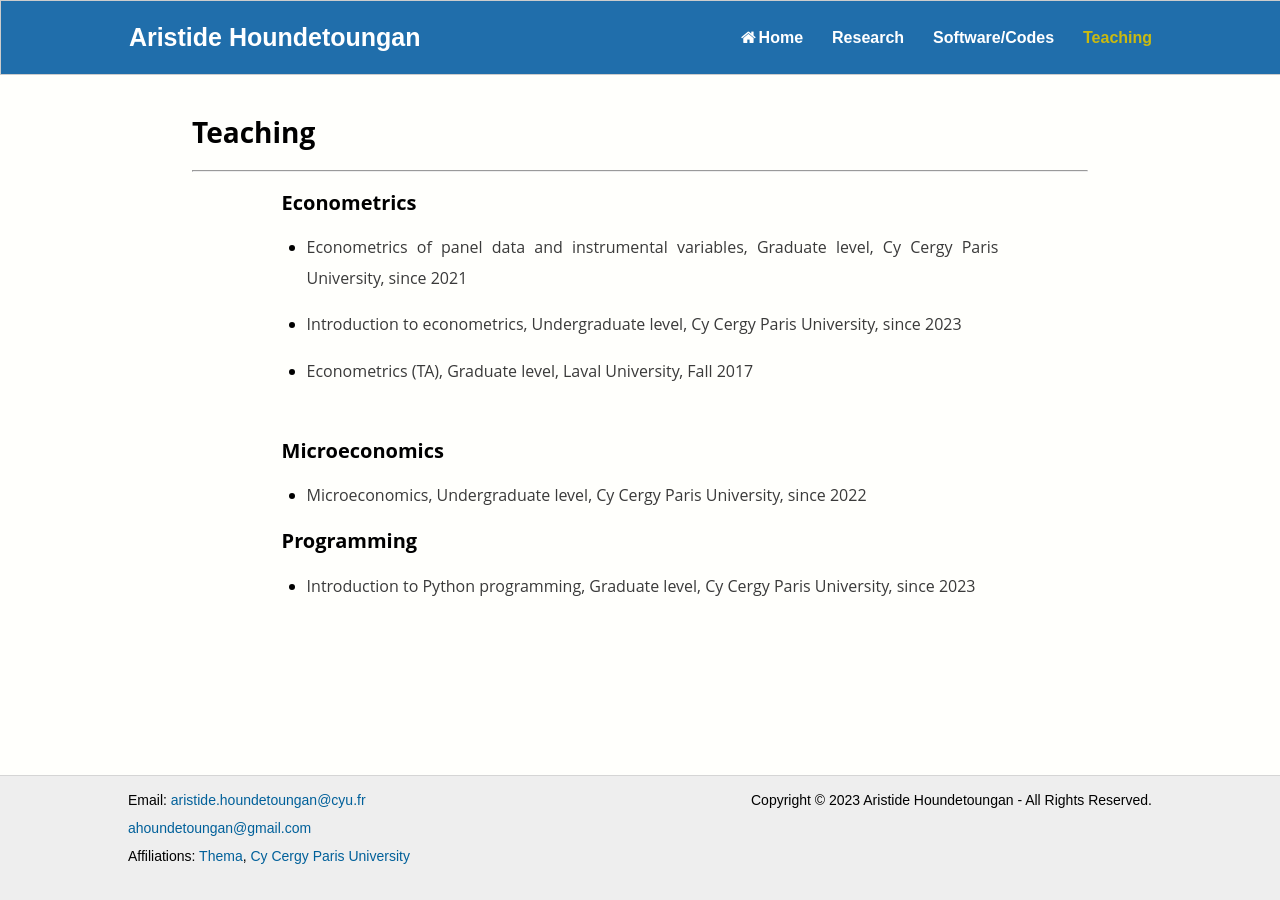
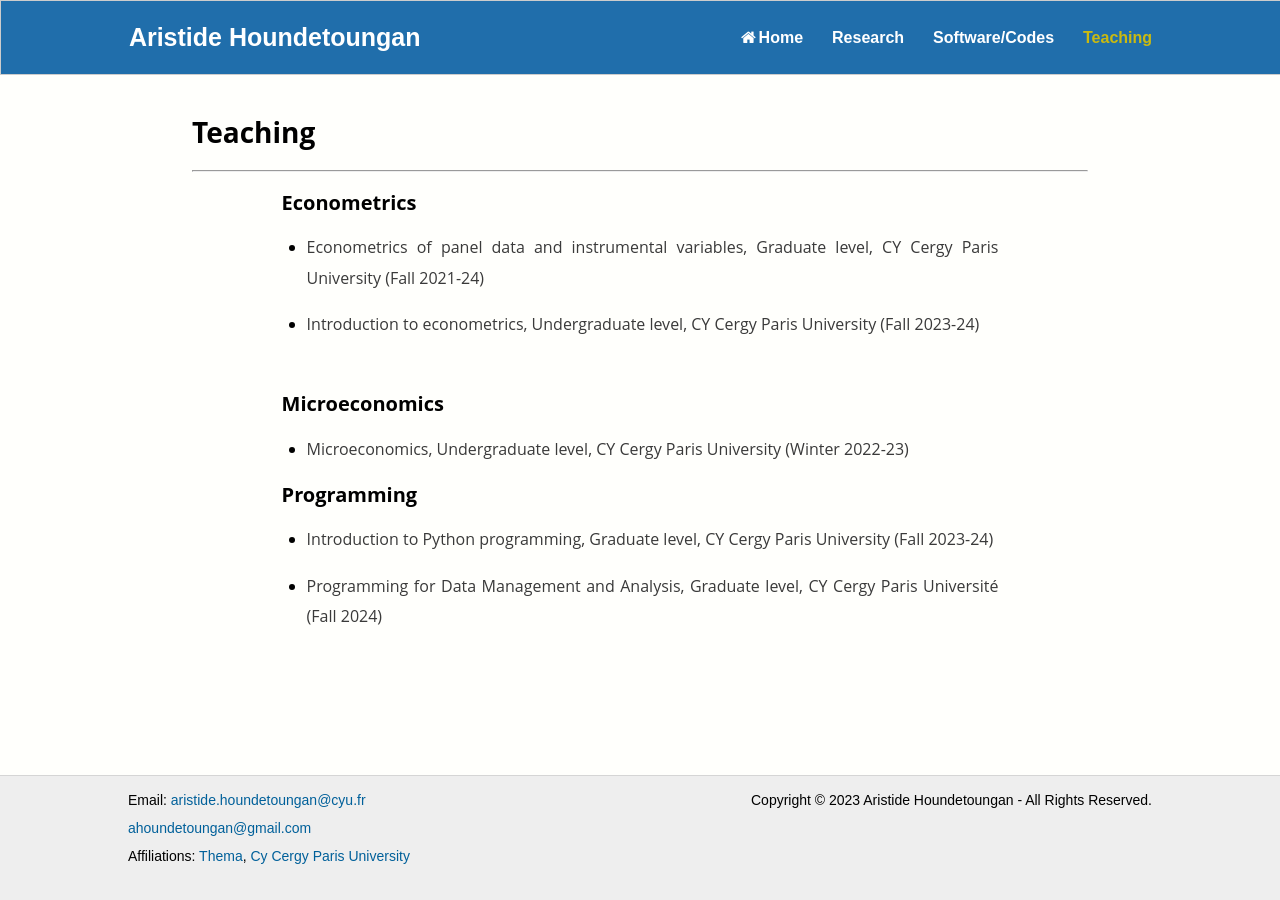
Before and after one commit to ahoundetoungan/ahoundetoungan.github.io, a Jekyll site: the page built from teaching/index.html, in a window 1280 px wide. Built offline with Jekyll 4.4.1, drawn with Linux system fonts in a browser that asks for light colours.

Commit message:
updateCV

```diff
--- a/teaching/index.html
+++ b/teaching/index.html
@@ -15,18 +15,19 @@
   <div id = "research2">
     <h2>Econometrics</h2>
     <ul>
-      <li><p class="nomarginafter"> <a href="/teaching/panel-iv" class="disabled">Econometrics of panel data and instrumental variables</a>, Graduate level, Cy Cergy Paris University, since 2021</p></li>
-      <li><p class="nomarginafter"> <a href="/teaching/panel-iv" class="disabled">Introduction to econometrics</a>, Undergraduate level, Cy Cergy Paris University, since 2023</p></li>
-      <li><p class="nomarginafter"> Econometrics (TA), Graduate level, Laval University, Fall 2017</p></li>
+      <li><p class="nomarginafter"> <a href="/teaching/panel-iv" class="disabled">Econometrics of panel data and instrumental variables</a>, Graduate level, CY Cergy Paris University (Fall 2021-24)</p></li>
+      <li><p class="nomarginafter"> <a href="/teaching/panel-iv" class="disabled">Introduction to econometrics</a>, Undergraduate level, CY Cergy Paris University (Fall 2023-24)</p></li>
+      <!--<li><p class="nomarginafter"> Econometrics (TA), Graduate level, Laval University, Fall 2017</p></li>-->
     </ul>
     <br/>
     <h2>Microeconomics</h2>
     <ul>
-      <li><p class="nomarginafter"> <a href="/teaching/microL1DUS2" class="disabled">Microeconomics</a>, Undergraduate level, Cy Cergy Paris University, since 2022</p></li>
+      <li><p class="nomarginafter"> <a href="/teaching/microL1DUS2" class="disabled">Microeconomics</a>, Undergraduate level, CY Cergy Paris University (Winter 2022-23)</p></li>
     </ul>
     <h2>Programming</h2>
     <ul>
-      <li><p class="nomarginafter"> <a href="/teaching/microL1DUS2" class="disabled">Introduction to Python programming</a>, Graduate level, Cy Cergy Paris University, since 2023</p></li>
+      <li><p class="nomarginafter"> <a href="/teaching/microL1DUS2" class="disabled">Introduction to Python programming</a>, Graduate level, CY Cergy Paris University (Fall 2023-24)</p></li>
+      <li><p class="nomarginafter"> <a href="/teaching/microL1DUS2" class="disabled">Programming for Data Management and Analysis</a>, Graduate level, CY Cergy Paris Université (Fall 2024)</p></li>
     </ul>
   </div>
   </div>
```
Also changed, not shown: 1 other file.
